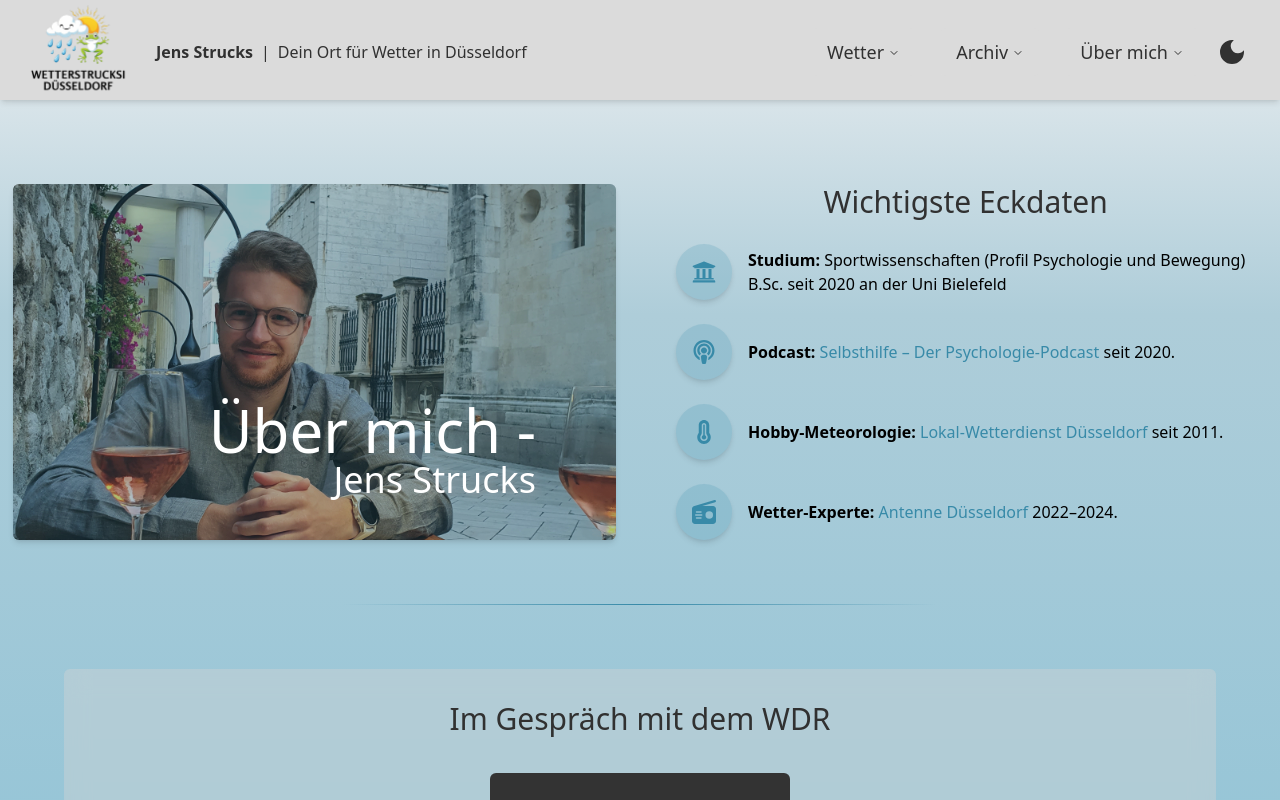
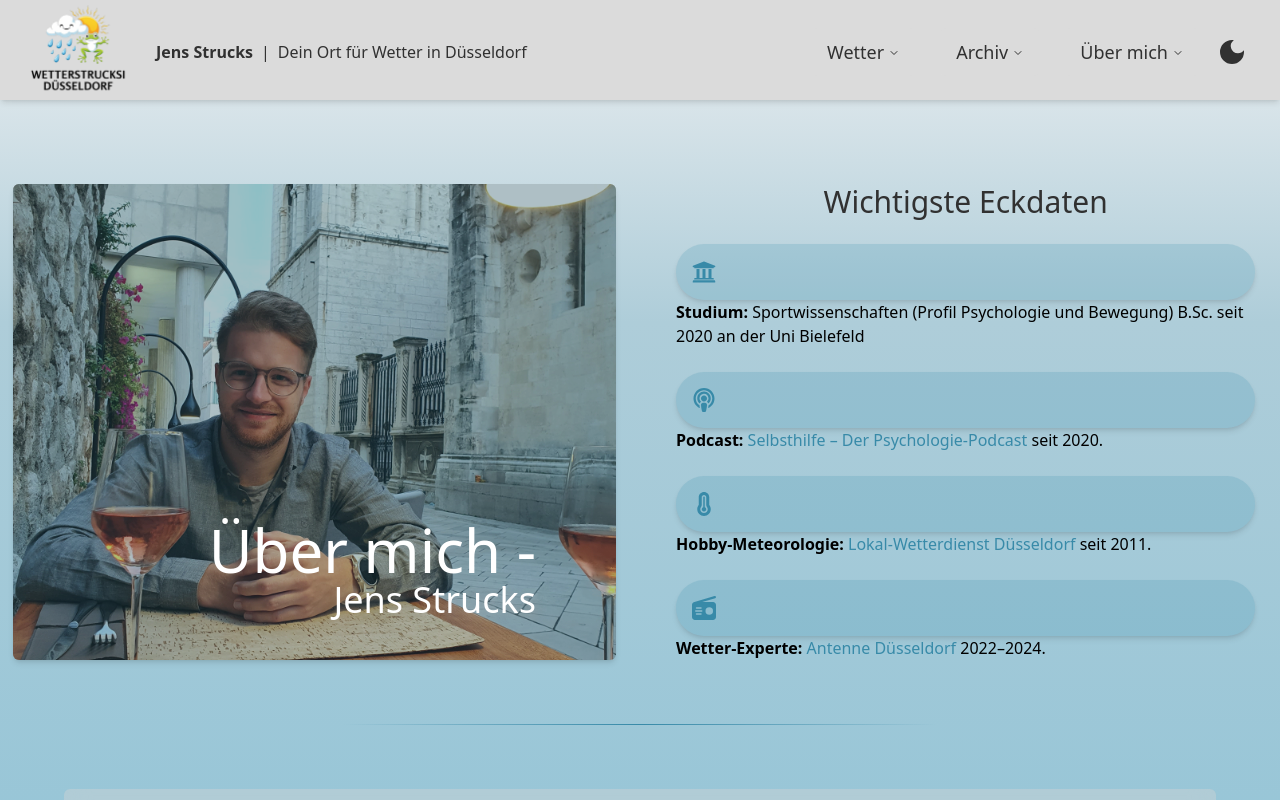
Before and after one commit to laurin42/wetterstrucksi, a Next.js app: page /about in a window 1280 px wide. Shown: the top 800 px of the page. Built offline with nearby package versions, Linux system fonts and the light colour scheme; grey boxes are pictures that could not be loaded.

Commit message:
artur sucks ass

```diff
--- a/src/app/posts/[slug]/page.tsx
+++ b/src/app/posts/[slug]/page.tsx
@@ -6,10 +6,9 @@ import { getPostsWithMeta } from "@/lib/getPostsWithMeta";
 export default async function PostPage({
   params,
 }: {
-  params: { slug: string };
+  params: Promise<{ slug: string }>;
 }) {
-  const { slug } = params;
-
+  const slug = (await params).slug;
   const posts: PostWithMeta[] = await getPostsWithMeta();
   const post = posts.find((p) => p.slug === slug);
 
--- a/src/app/weather/page.tsx
+++ b/src/app/weather/page.tsx
@@ -6,7 +6,6 @@ export const revalidate = 300;
 
 export default async function WeatherOverviewPage() {
   const posts: PostWithMeta[] = await getPostsWithMeta();
-  console.log(posts);
 
   return <WeatherOverviewClient posts={posts} />;
 }
--- a/src/components/about/AboutBio.tsx
+++ b/src/components/about/AboutBio.tsx
@@ -1,16 +1,6 @@
 "use client";
-import { motion } from "framer-motion";
 import { FaUniversity, FaPodcast } from "react-icons/fa";
 import { FaTemperatureFull, FaRadio } from "react-icons/fa6";
-
-const fadeIn = {
-  hidden: { opacity: 0, y: 20 },
-  visible: (i: number) => ({
-    opacity: 1,
-    y: 0,
-    transition: { delay: i * 0.2, duration: 0.6, ease: "easeOut" },
-  }),
-};
 
 export function AboutBio() {
   const items = [
@@ -82,20 +72,12 @@ export function AboutBio() {
         Wichtigste Eckdaten
       </h2>
       {items.map((item, i) => (
-        <motion.div
-          key={i}
-          className="flex items-center space-x-4"
-          custom={i}
-          initial="hidden"
-          whileInView="visible"
-          viewport={{ once: true, amount: 0.3 }}
-          variants={fadeIn}
-        >
+        <div key={i}>
           <div className="p-4 bg-accent/20 rounded-full text-accent shadow-md">
             {item.icon}
           </div>
           <p>{item.text}</p>
-        </motion.div>
+        </div>
       ))}
     </div>
   );
```
Also changed, not shown: src/app/archiv/[slug]/page.tsx (deleted), src/app/category/[slug]/page.tsx (deleted), src/app/category/page.tsx (deleted), src/app/tag/[slug]/page.tsx (deleted), src/app/tag/page.tsx (deleted), src/app/weather/[slug]/page.tsx (deleted).
